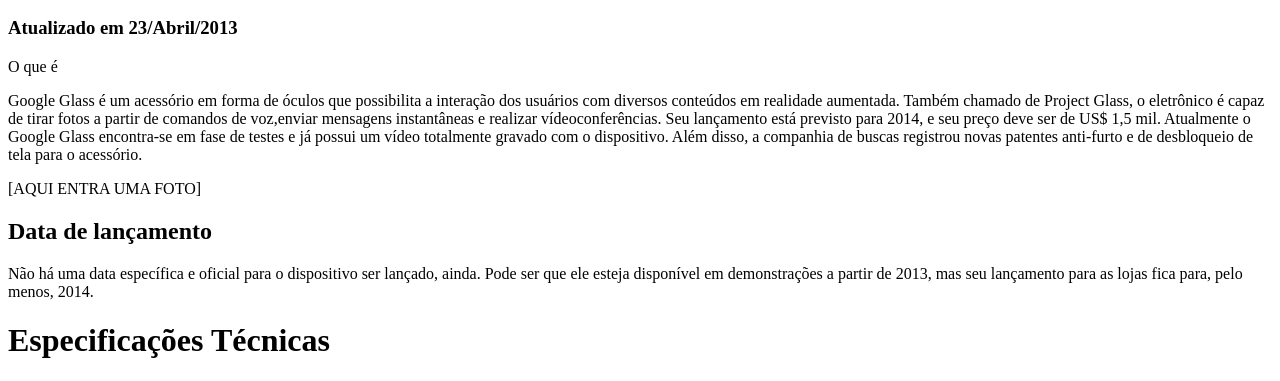
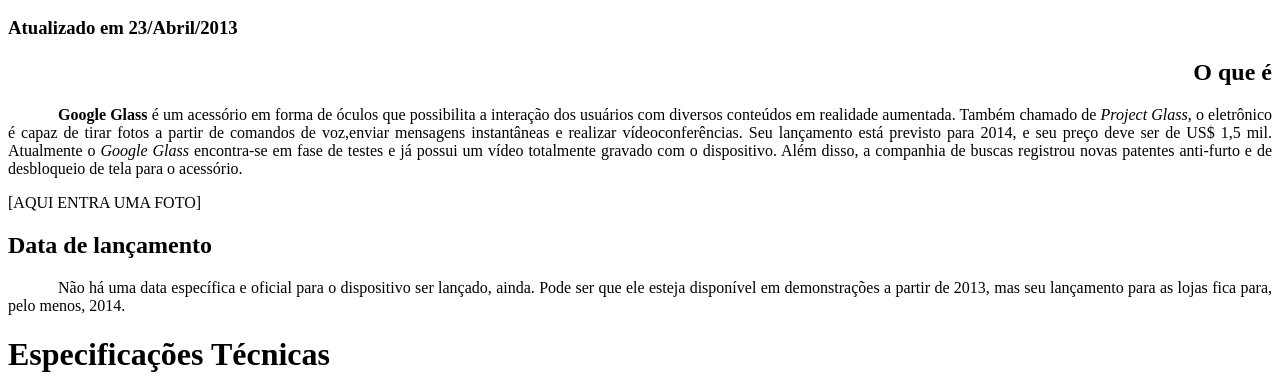
Before and after one commit to ShadeGarden/estudo, a plain HTML site: page html-css-javascrit/index.html in a window 1280 px wide. Shown: the part 402-783 px from the top of the page. Drawn offline with Linux system fonts and the light colour scheme.

Commit message:
coloca style head para fazer todos os paragrafos

```diff
--- a/html-css-javascrit/index.html
+++ b/html-css-javascrit/index.html
@@ -3,6 +3,14 @@
     <head>
         <meta charset="UTF-8"/>
         <title>Tudo sobre Google </title>
+        <style>
+            p {
+                 text-align: justify;
+                 text-indent: 50px;
+            }
+
+
+        </style>
 
     </head>
     <body>
@@ -30,11 +38,11 @@ Menu Principal
 </hgroup>
 
 
-O que é
-<p>Google Glass é um acessório em forma de óculos que possibilita a interação dos usuários com diversos
-conteúdos em realidade aumentada. Também chamado de Project Glass, o eletrônico é capaz de tirar fotos a
+<h2 style="text-align: right;">O que é</h2>
+<p><span style="font-weight:900;">Google Glass</span> é um acessório em forma de óculos que possibilita a interação dos usuários com diversos
+conteúdos em realidade aumentada. Também chamado de <i>Project Glass</i>, o eletrônico é capaz de tirar fotos a
 partir de comandos de voz,enviar mensagens instantâneas e realizar vídeo&shy;con&shy;ferências. Seu lançamento está
-previsto para 2014, e seu preço deve ser de US$ 1,5 mil. Atualmente o Google Glass encontra-se em fase de
+previsto para 2014, e seu preço deve ser de US$ 1,5 mil. Atualmente o <em>Google Glass</em> encontra-se em fase de
 testes e já possui um vídeo totalmente gravado com o dispositivo. Além disso, a companhia de buscas
 registrou novas patentes anti-furto e de desbloqueio de tela para o acessório.</p>
 
@@ -46,7 +54,6 @@ demonstrações a partir de 2013, mas seu lançamento para as lojas fica para, p
 
 <h1>Especificações Técnicas</h1>
 Tabela Técnica do Google Glass Mar/2013
-
 Tela:Resolução equivalente a tela de 25"
 Camera: 5MP para fotos / 720p para vídeos
 Conectividade: Wi-Fi/ Bluetooth
```
